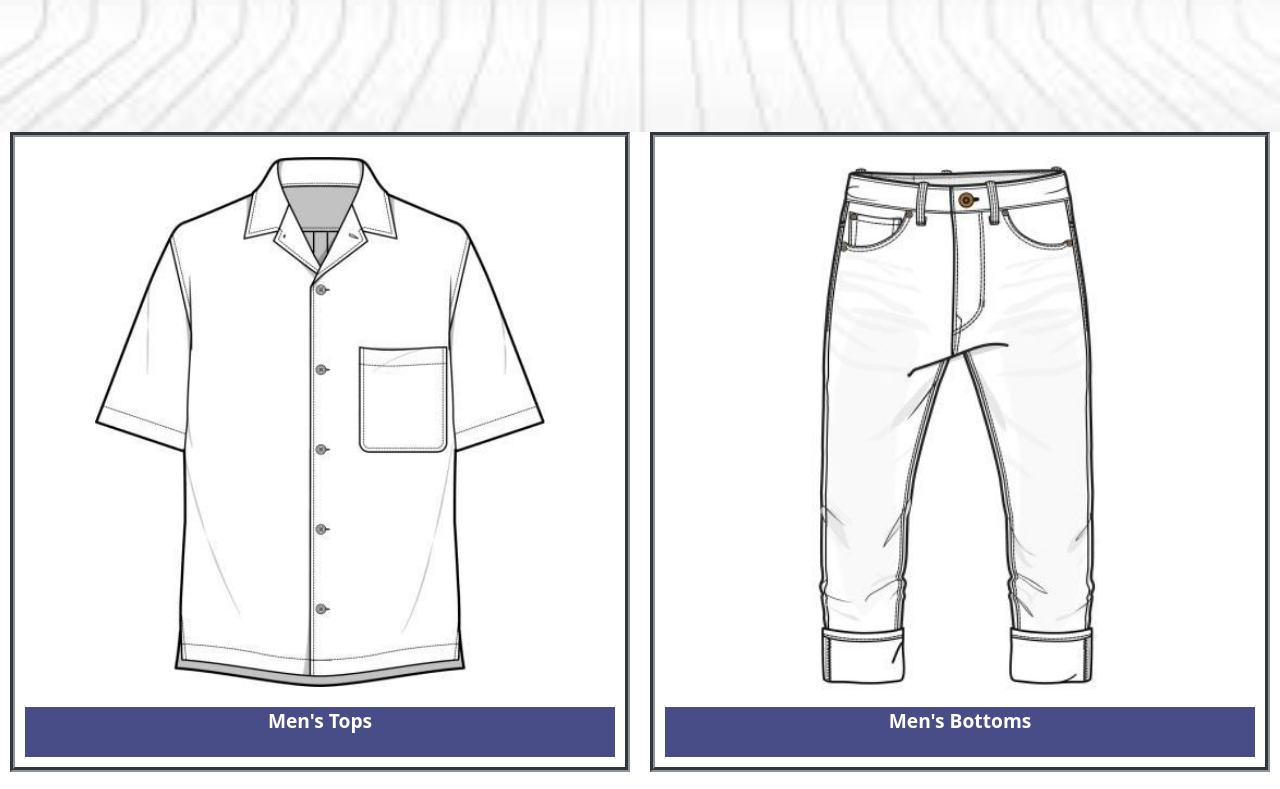
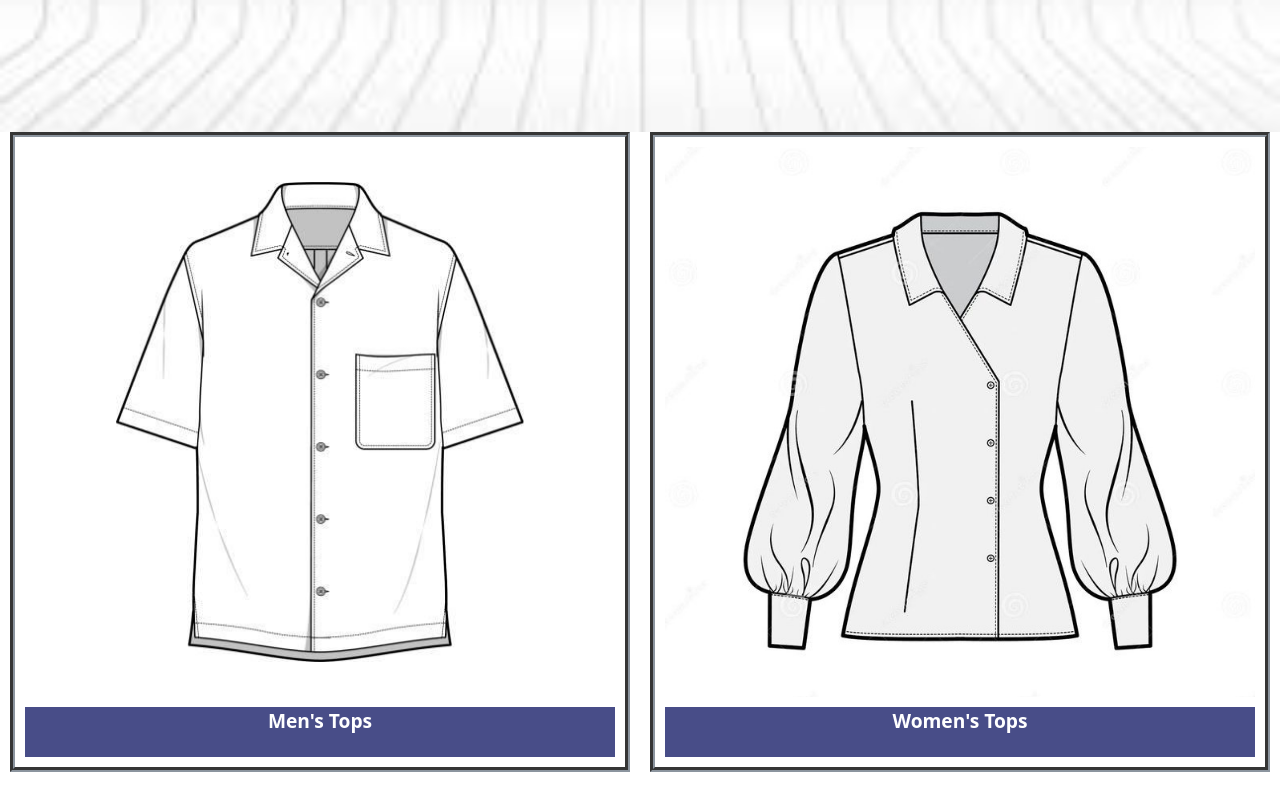
Before and after one commit to waseemhimself/matdekho, a plain HTML site: page index.html in a window 1280 px wide. Shown: the part 500-1289 px from the top of the page. Drawn offline with nearby package versions, Linux system fonts and the light colour scheme.

Commit message:
Update index.html

```diff
--- a/index.html
+++ b/index.html
@@ -56,20 +56,20 @@
 
     <div class="category-item category-mens-tops">
       <div class="category-img">
-        <a href="#"><img src="./images/mens-top.jpeg" alt="mens top image" height="530px" width="678px" ></a> </div>
+        <a href="#"><img src="./images/mens-top.jpeg" alt="mens top image" height="480px" width="678px" ></a> </div>
       <div class="category-name"> Men's Tops </div>
+    </div>
+
+    <div class="category-item category-women-tops">
+      <div class="category-img">
+        <a href="#"><img src="./images/womens-top.jpg" alt="womens top image" height="700px" width="678px"></a> </div>
+      <div class="category-name"> Women's Tops </div>
     </div>
 
     <div class="category-item category-mens-bottoms">
       <div class="category-img">
         <a href="#"><img src="./images/mens-bottom.jpeg" alt="mens bottom image" height="600px" width="678px"></a> </div>
       <div class="category-name"> Men's Bottoms </div>
-    </div>
-
-    <div class="category-item category-women-tops">
-      <div class="category-img">
-        <a href="#"><img src="./images/womens-top.jpg" alt="womens top image" height="700px" width="678px"></a> </div>
-      <div class="category-name"> Women's Tops </div>
     </div>
 
     <div class="category-item category-women-bottoms">
```
